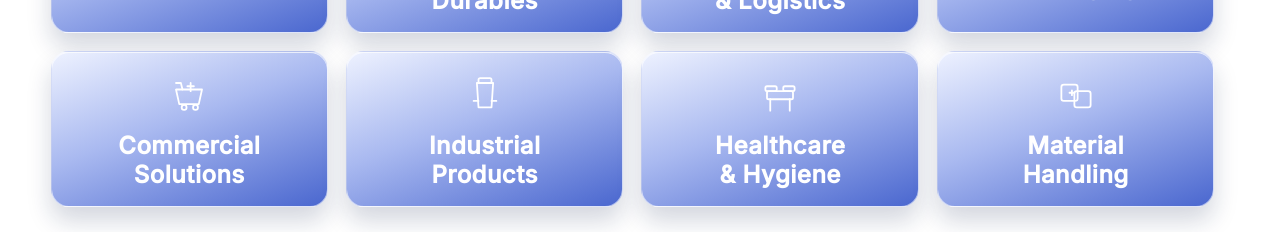
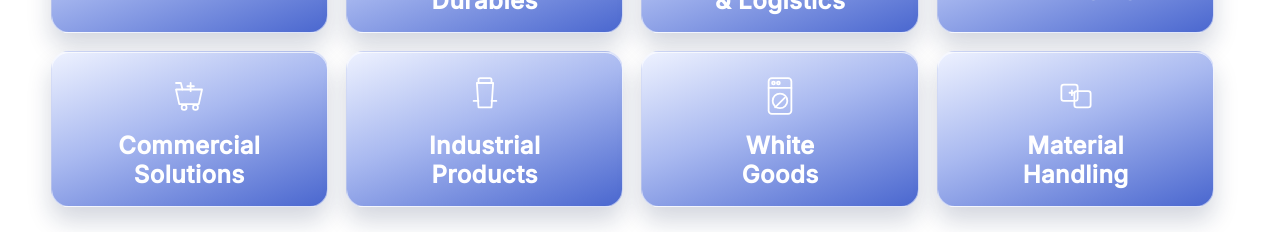
Before and after one commit to CodeCraftDeveloper/Premindustries.net, a Next.js app: page /injection-molding in a window 1280 px wide. Shown: the part 2026-2258 px from the top of the page. Built offline with nearby package versions, Linux system fonts and the light colour scheme; no server answers.

Commit message:
fix: update segment title and icon for improved clarity and design

```diff
--- a/components/injectionmolding/segments.js
+++ b/components/injectionmolding/segments.js
@@ -94,17 +94,19 @@ const segments = [
   {
     title: (
       <>
-        Healthcare
+        White
         <br />
-        & Hygiene
+        Goods
       </>
     ),
     icon: (
       <svg viewBox="0 0 64 64" aria-hidden="true">
-        <rect x="16" y="26" width="32" height="10" rx="2" />
-        <path d="M20 36v14M44 36v14" />
-        <rect x="14" y="20" width="14" height="6" rx="2" />
-        <rect x="36" y="20" width="14" height="6" rx="2" />
+        <rect x="18" y="10" width="28" height="44" rx="4" />
+        <path d="M18 22h28" />
+        <circle cx="24" cy="16" r="1.8" />
+        <circle cx="30" cy="16" r="1.8" />
+        <circle cx="32" cy="38" r="9" />
+        <path d="M26 46l12-12" />
       </svg>
     ),
   },
```
